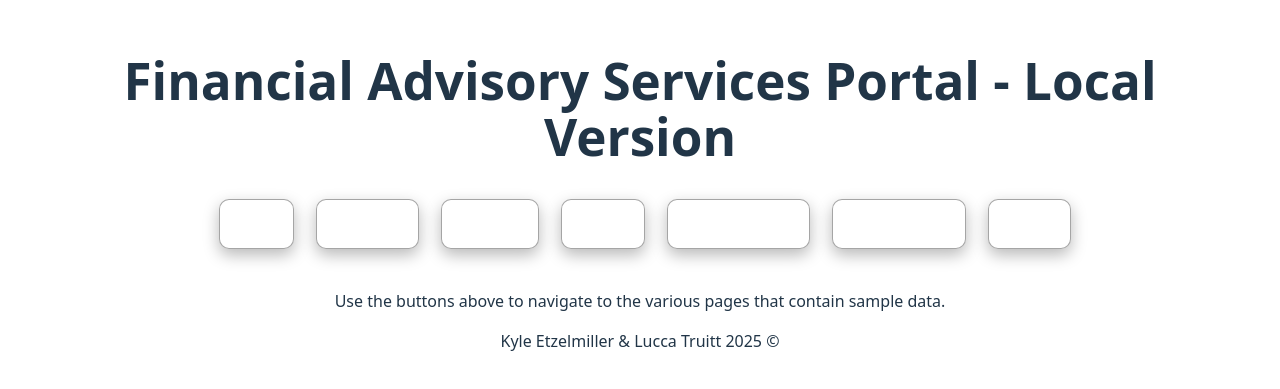
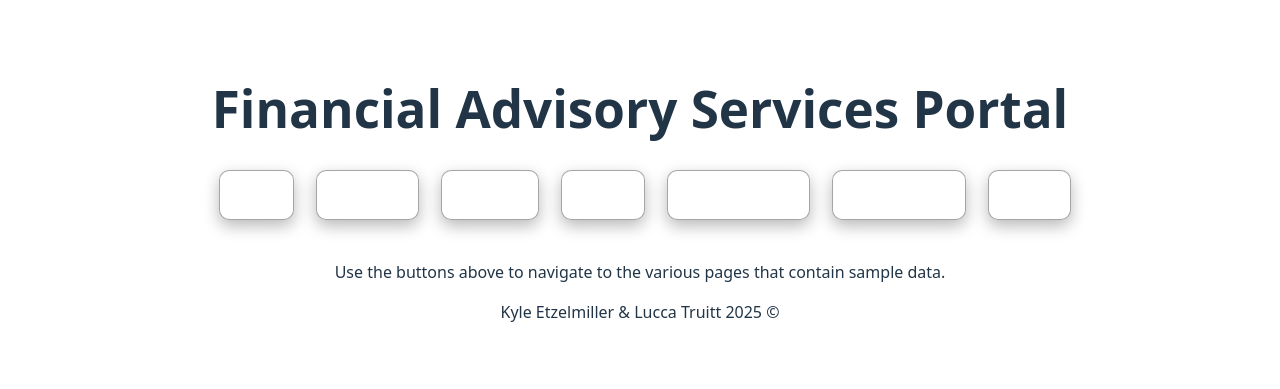
Before and after one commit to ketzelmiller/CS340-Database-Application, a React app in the folder frontend/: page / in a window 1280 px wide. Shown: the part 215-604 px from the top of the page. Built offline with nearby package versions, Linux system fonts and the light colour scheme; the HTML template or start-up script is replaced by a standard one.

Commit message:
Update App.jsx
Removed 'Local Version' Text

```diff
--- a/frontend/src/App.jsx
+++ b/frontend/src/App.jsx
@@ -46,7 +46,7 @@ function App(){
 
   return(
     <div className ='app'>
-      <h1>Financial Advisory Services Portal - Local Version</h1>
+      <h1>Financial Advisory Services Portal</h1>
 
       <Router>
         <nav className = 'appNav'>
```
